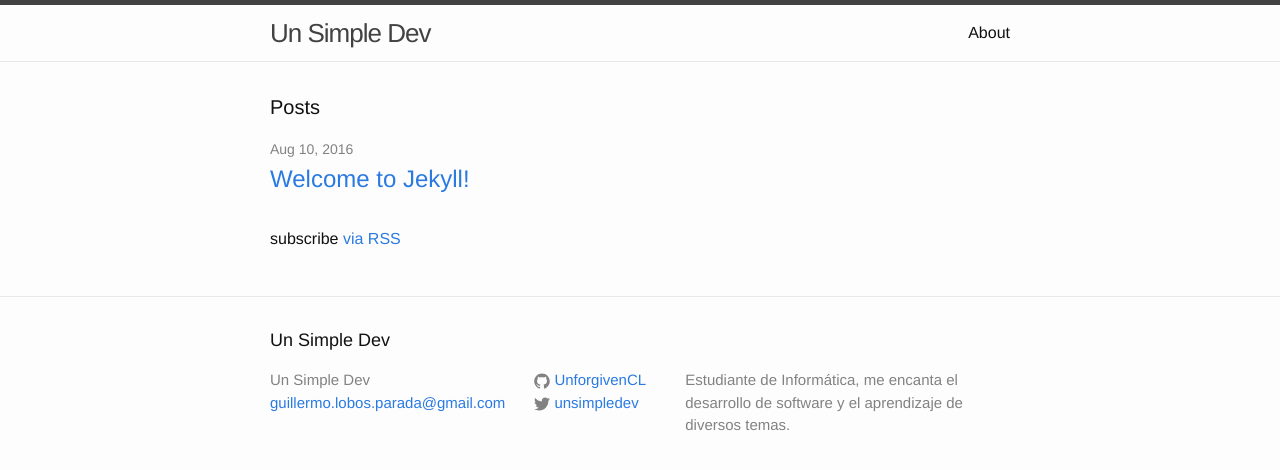
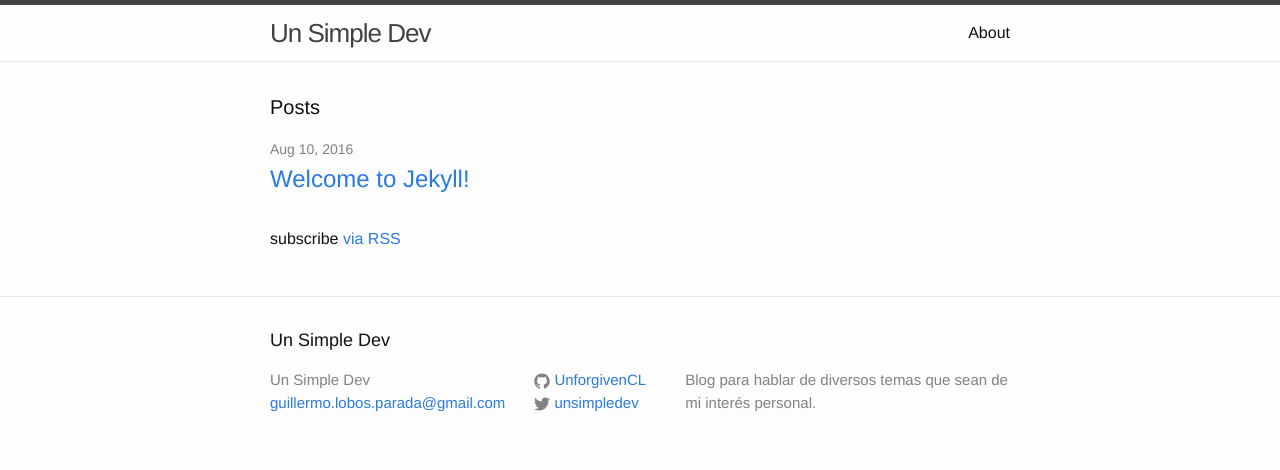
Before and after one commit to UnforgivenCL/UnforgivenCL.github.io, a Jekyll site: the page built from index.html, in a window 1280 px wide. Shown: the top 470 px of the page. Built offline with Jekyll 4.4.1, drawn with Linux system fonts in a browser that asks for light colours.

Commit message:
Modified Config

```diff
--- a/_config.yml
+++ b/_config.yml
@@ -9,8 +9,7 @@
 title: Un Simple Dev
 email: guillermo.lobos.parada@gmail.com
 description: > # this means to ignore newlines until "baseurl:"
-  Estudiante de Informática, me encanta el desarrollo de software y el
-  aprendizaje de diversos temas.
+  Blog para hablar de diversos temas que sean de mi interés personal.
 baseurl: "" # the subpath of your site, e.g. /blog
 url: "https://unforgivencl.github.io/" # the base hostname & protocol for your site
 twitter_username: unsimpledev
```
